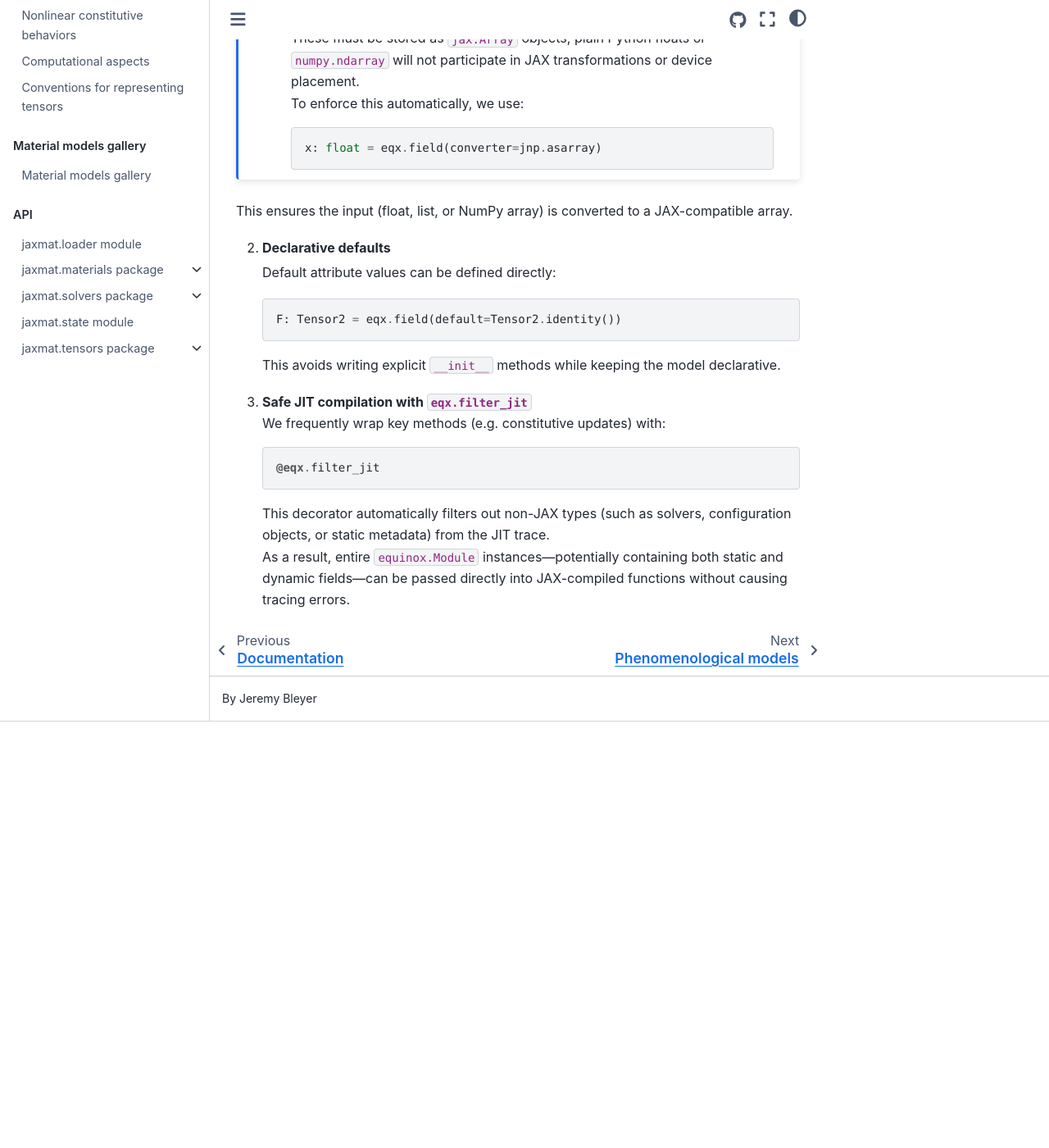
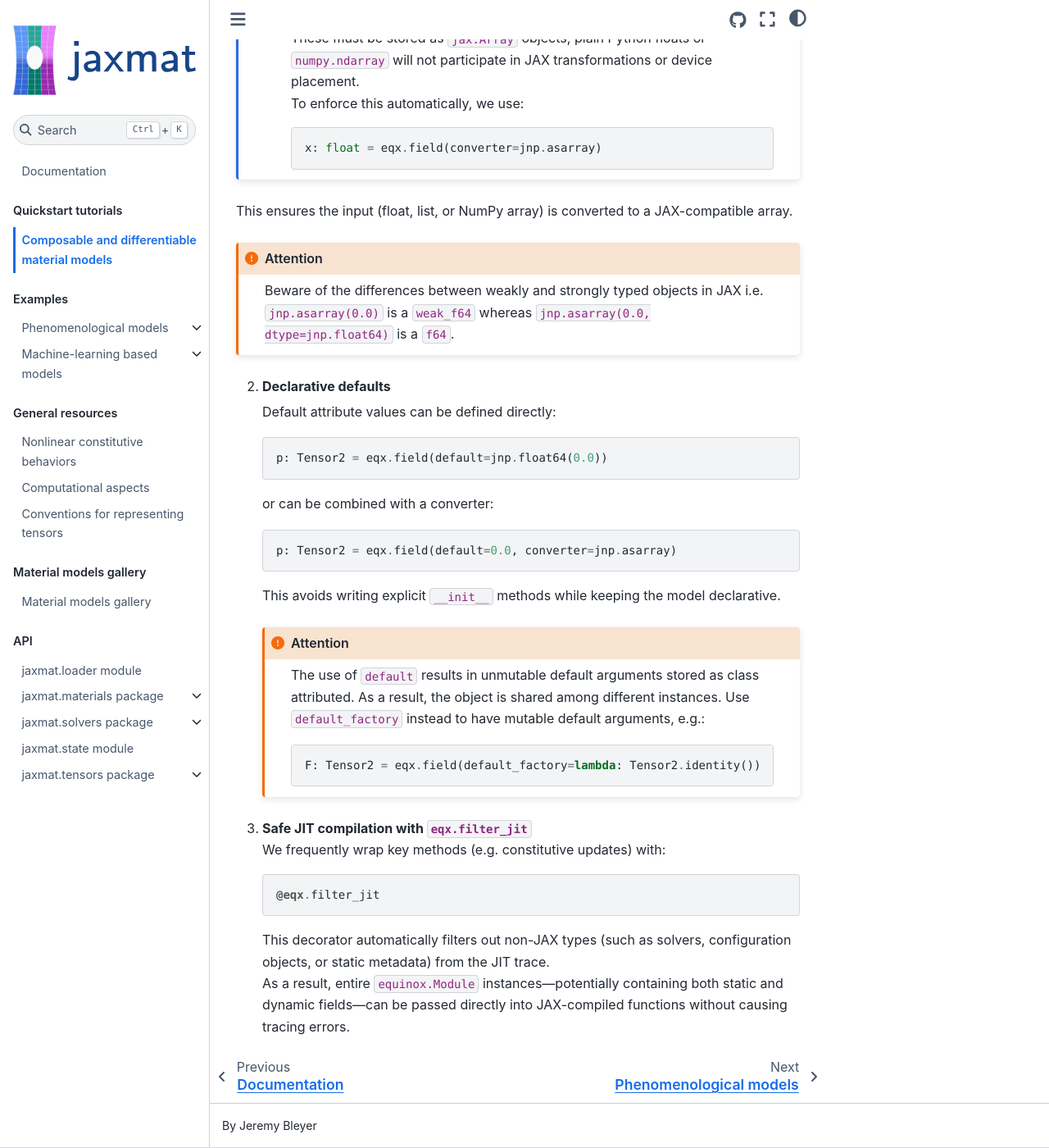
Before and after one commit to bleyerj/jaxmat, a Jupyter Book: the page built from docs/pytrees.md, in a window 1280 px wide and 1400 px high, scrolled down 1633 px. Shown: the whole window at 82% size. Built offline with Jupyter Book 1.0.4 settings and Sphinx 7.4.7 and the Sphinx Book theme 1.1.4, drawn with Linux system fonts in a browser that asks for light colours; pages that are not in the unit, such as notebooks, are missing from menus; before the commit the page ends 2513 px from its top, so only the background shows below that.

````diff
--- a/docs/pytrees.md
+++ b/docs/pytrees.md
@@ -52,15 +52,32 @@ For advanced manipulation, see the [Equinox documentation](https://docs.kidger.s
 
    This ensures the input (float, list, or NumPy array) is converted to a JAX-compatible array.
 
+   ```{attention}
+   Beware of the differences between weakly and strongly typed objects in JAX i.e. `jnp.asarray(0.0)` is a `weak_f64` whereas `jnp.asarray(0.0, dtype=jnp.float64)` is a `f64`.
+   ```
+
 2. **Declarative defaults**
 
     Default attribute values can be defined directly:
 
    ```python
-   F: Tensor2 = eqx.field(default=Tensor2.identity())
+   p: Tensor2 = eqx.field(default=jnp.float64(0.0))
+   ```
+
+   or can be combined with a converter:
+
+   ```python
+   p: Tensor2 = eqx.field(default=0.0, converter=jnp.asarray)
    ```
 
    This avoids writing explicit `__init__` methods while keeping the model declarative.
+
+   ```{attention}
+   The use of `default` results in unmutable default arguments stored as class attributed. As a result, the object is shared among different instances. Use `default_factory` instead to have mutable default arguments, e.g.:
+
+   ```python
+   F: Tensor2 = eqx.field(default_factory=lambda: Tensor2.identity())
+   ```
 
 3. **Safe JIT compilation with `eqx.filter_jit`**
    We frequently wrap key methods (e.g. constitutive updates) with:
````
Also changed, not shown: demos/quickstart/material_parameters_batching.md (+1 -1 lines), docs/api/jaxmat.materials.rst (+20 -3 lines), docs/computational.md (+2 -2 lines).
